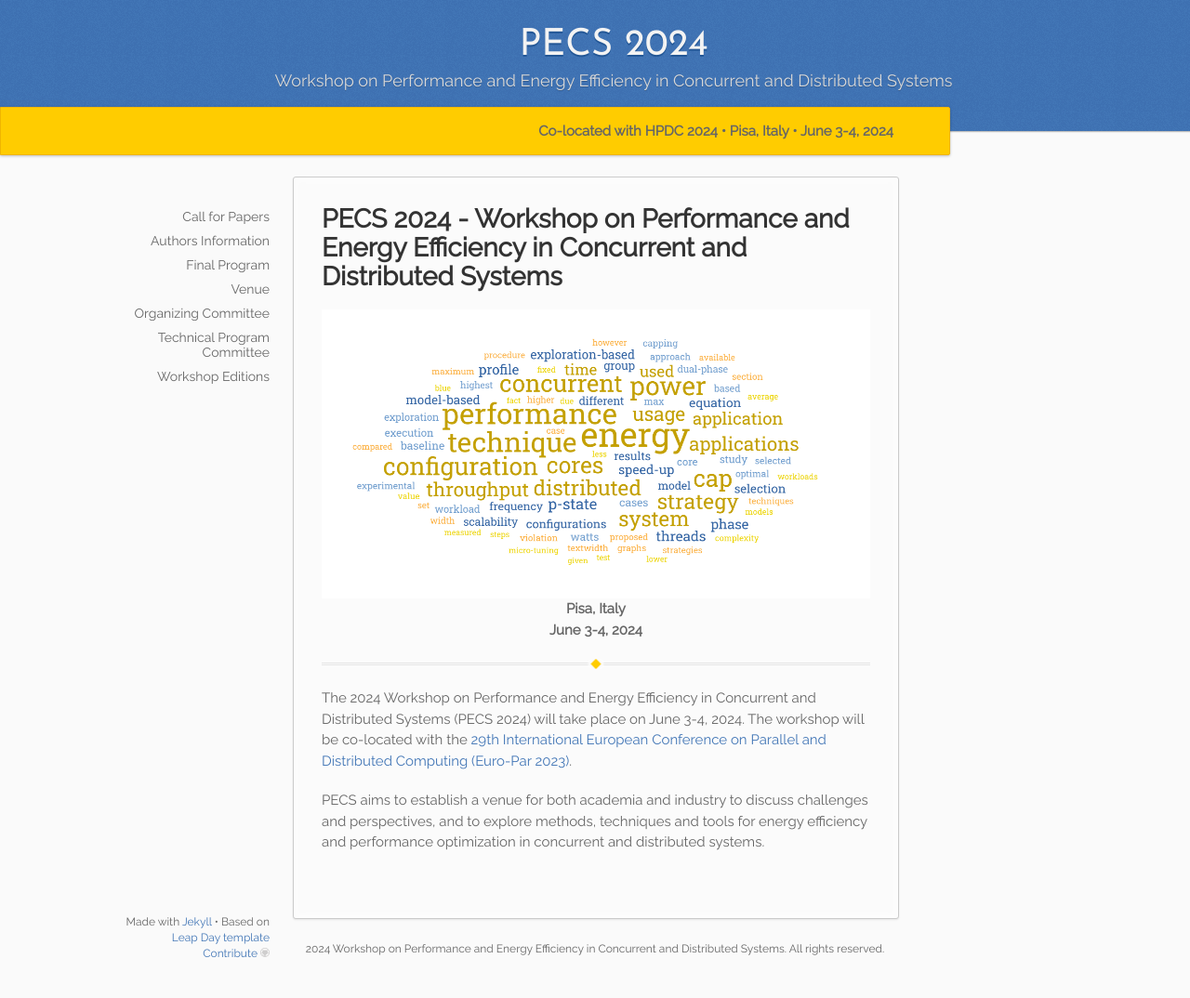
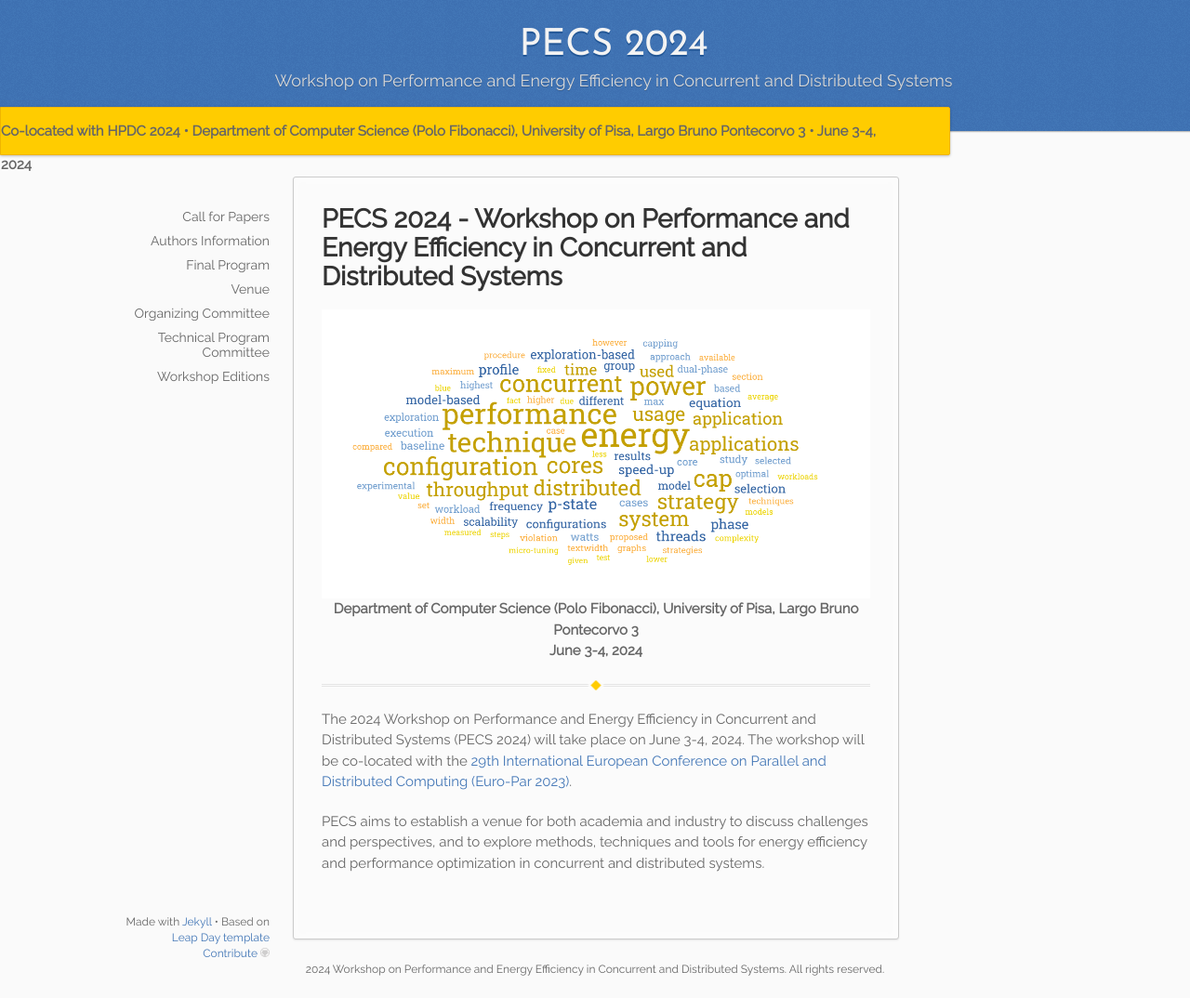
Before and after one commit to pecs-workshop/pecs-workshop.github.io, a Jekyll site: the page built from _2024/index.md, in a window 1280 px wide and 1074 px high. Shown: the whole window at 93% size. Built offline with Jekyll 4.4.1, drawn with Linux system fonts in a browser that asks for light colours.

Commit message:
Venue fixed

```diff
--- a/_config.yml
+++ b/_config.yml
@@ -17,8 +17,8 @@ collections:
     description: Workshop on Performance and Energy Efficiency in Concurrent and Distributed Systems
     output: true
     permalink: /:collection/:title
-    venue: "Pisa, Italy"
-    location: "Department of Computer Science (Polo Fibonacci), University of Pisa, Largo Bruno Pontecorvo 3"
+    venue: "Department of Computer Science (Polo Fibonacci), University of Pisa, Largo Bruno Pontecorvo 3"
+    location: "Pisa, Italy"
     dates: "June 3-4, 2024"
     max_pagelimit: "12"
     min_pagelimit: "10"
@@ -29,8 +29,8 @@ collections:
     description: Workshop on Performance and Energy Efficiency in Concurrent and Distributed Systems
     output: true
     permalink: /:collection/:title
-    venue: "Limassol, Cyprus"
-    location: "St. Raphael Resort"
+    venue: "St. Raphael Resort"
+    location: "Limassol, Cyprus"
     dates: "August 28, 2023"
     max_pagelimit: "12"
     min_pagelimit: "10"
@@ -51,8 +51,8 @@ collections:
     description: Workshop on Performance and Energy Efficiency in Concurrent Systems
     output: true
     permalink: /:collection/:title
-    venue: "Rennes, France"
-    location: "INRIA Conference center"
+    venue: "INRIA Conference center"
+    location: "Rennes, France"
     dates: "April 20, 2021"
     pagelimit: "8"
     short_pagelimit: "4"
```
